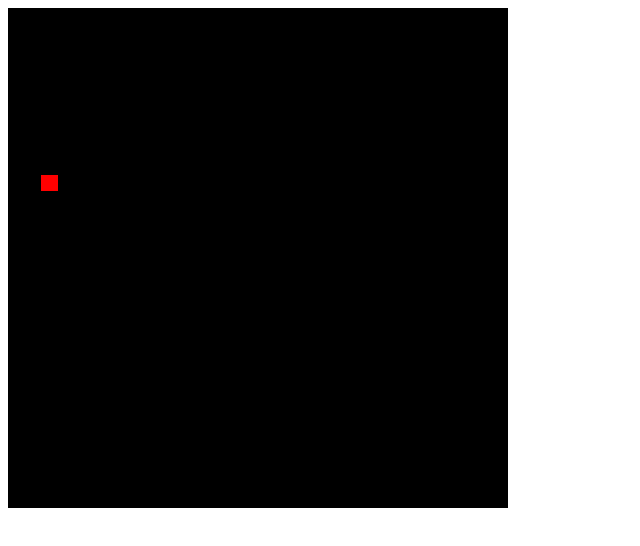
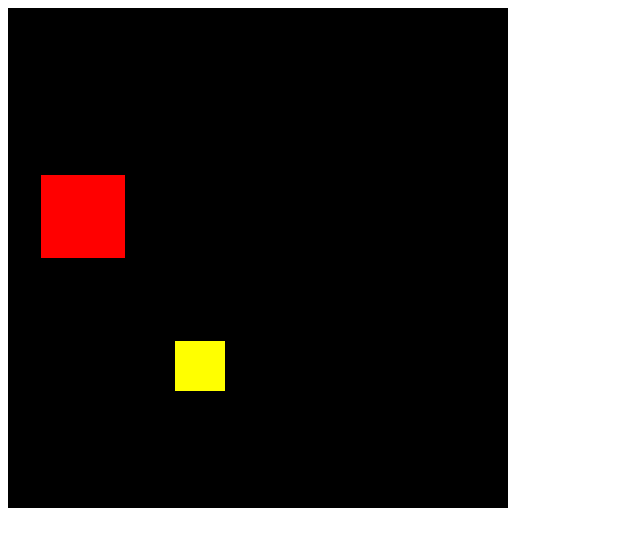
Before and after one commit to aylanonsense/simple-game-engine, a website: page public/index.html in a window 1280 px wide. Shown: the whole page, without its empty margins (0-640 px from the left). Drawn offline with Linux system fonts and the light colour scheme.

Commit message:
Draw another object (coin)

```diff
--- a/public/index.html
+++ b/public/index.html
@@ -7,8 +7,18 @@
 			// Create a JSON object to represent the game's state
 			function init () {
 				return {
-					playerX: 2,
-					playerY: 10
+					player: {
+						x: 2,
+						y: 10,
+						width: 5,
+						height: 5
+					},
+					coin: {
+						x: 10,
+						y: 20,
+						width: 3,
+						height: 3
+					}
 				}
 			}
 
@@ -16,16 +26,16 @@
 			function update (state, keys) {
 				// Move the player based on keyboard input
 				if (keys.W) {
-					state.playerY -= 1
+					state.player.y -= 1
 				}
 				if (keys.A) {
-					state.playerX -= 1
+					state.player.x -= 1
 				}
 				if (keys.S) {
-					state.playerY += 1
+					state.player.y += 1
 				}
 				if (keys.D) {
-					state.playerX += 1
+					state.player.x += 1
 				}
 			}
 
@@ -36,7 +46,10 @@
 				ctx.fillRect(0, 0, canvas.width, canvas.height)
 				// Draw the player
 				ctx.fillStyle = '#f00'
-				ctx.fillRect(state.playerX, state.playerY, 1, 1)
+				ctx.fillRect(state.player.x, state.player.y, state.player.width, state.player.height)
+				// Draw the coin
+				ctx.fillStyle = '#ff0'
+				ctx.fillRect(state.coin.x, state.coin.y, state.coin.width, state.coin.height)
 			}
 
 			function main () {
```
